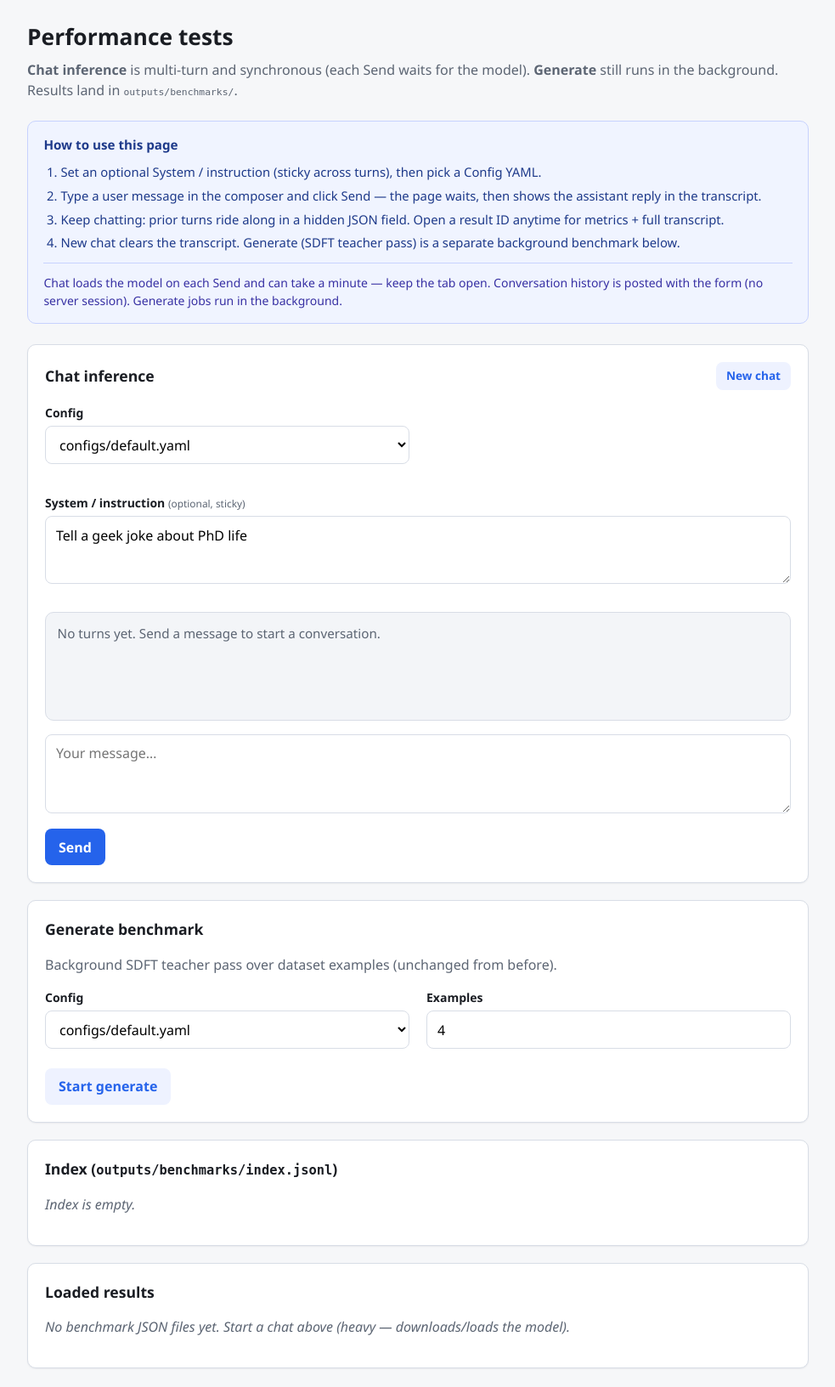
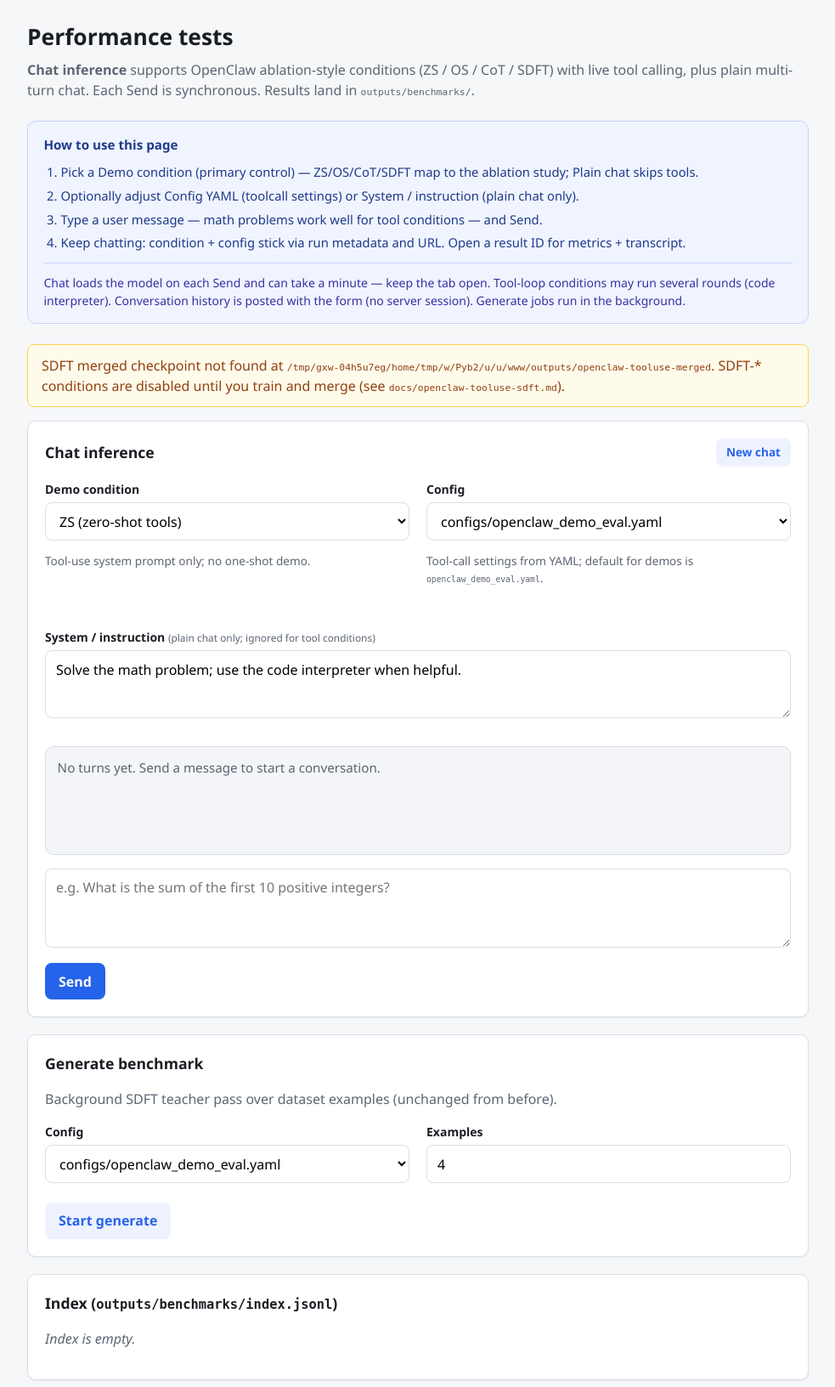
Before and after one commit to lin826/Local-SDFT, a FastAPI app: page /perf in a window 1280 px wide. Shown: the part 53-1685 px from the top of the page at 85% size, without its empty margins (148-1131 px from the left). Before the commit the page ends 1663 px from the top, so only its background shows below. Run offline with FastAPI, Linux system fonts and the light colour scheme.

Commit message:
Add OpenClaw ablation condition selectors to /perf chat demo.
Let users run live tool-loop inference under ZS/OS/CoT/SDFT conditions aligned with the ablation study, with merged-checkpoint detection and sticky condition metadata across multi-turn continues.

Co-authored-by: Cursor <cursoragent@cursor.com>

```diff
--- a/sdft/records/__init__.py
+++ b/sdft/records/__init__.py
@@ -7,6 +7,7 @@ parallel schemas or storage locations.
 from .benchmark import (
     geek_jokes_generations_path,
     measure_chat,
+    measure_toolcall_chat,
     measure_generation,
     measure_geek_jokes,
     measure_inference,
@@ -62,6 +63,7 @@ __all__ = [
     "load_performance_result",
     "geek_jokes_generations_path",
     "measure_chat",
+    "measure_toolcall_chat",
     "measure_generation",
     "measure_geek_jokes",
     "measure_inference",
--- a/sdft/toolcall/loop.py
+++ b/sdft/toolcall/loop.py
@@ -152,6 +152,7 @@ def run_tool_loop(
     device: str | None = None,
     tools: list[dict[str, Any]] | None = None,
     few_shot_messages: list[dict[str, str]] | None = None,
+    history_messages: list[dict[str, str]] | None = None,
 ) -> ToolLoopResult:
     """Run a ReTool-style tool loop until answer, limit, or context overflow."""
     cfg = cfg or ToolLoopConfig()
@@ -171,6 +172,8 @@ def run_tool_loop(
     if prefix is None and cfg.few_shot_k > 0:
         prefix = default_few_shot_messages(fmt, cfg.few_shot_k, cot_line=cot_str)
     messages: list[dict[str, str]] = list(prefix or [])
+    if history_messages:
+        messages.extend(history_messages)
     messages.append({"role": "user", "content": user_prompt})
     response_parts: list[str] = []
     tool_call_count = 0
--- a/web/app.py
+++ b/web/app.py
@@ -16,6 +16,7 @@ from fastapi.responses import HTMLResponse, RedirectResponse
 from fastapi.staticfiles import StaticFiles
 from fastapi.templating import Jinja2Templates
 
+from sdft.config import load_config
 from sdft.records import (
     collect_record,
     collected_records_path,
@@ -24,10 +25,23 @@ from sdft.records import (
     load_collected_records,
     load_performance_index,
     load_performance_result,
+    measure_chat,
+    measure_toolcall_chat,
     performance_dir,
     performance_index_path,
     performance_result_path,
+    persist_performance_result,
     run_benchmark,
+)
+
+from web.demo_conditions import (
+    CONDITION_BY_ID,
+    DEFAULT_OPENCLAW_CONFIG,
+    condition_options,
+    get_condition,
+    merged_checkpoint_available,
+    merged_checkpoint_path,
+    resolve_model_name,
 )
 
 WEB_DIR = Path(__file__).resolve().parent
@@ -36,7 +50,16 @@ templates = Jinja2Templates(directory=str(WEB_DIR / "templates"))
 app = FastAPI(title="Local-SDFT", description="Data collection and performance testing")
 app.mount("/static", StaticFiles(directory=str(WEB_DIR / "static")), name="static")
 
-CONFIG_OPTIONS = ["configs/default.yaml", "configs/geek_jokes.yaml"]
+CONFIG_OPTIONS = [
+    DEFAULT_OPENCLAW_CONFIG,
+    "configs/openclaw_tooluse_sdft.yaml",
+    "configs/openclaw_rl_eval.yaml",
+    "configs/geek_jokes.yaml",
+    "configs/geek_jokes_trained.yaml",
+    "configs/geek_jokes_bench.yaml",
+    "configs/default.yaml",
+]
+DEFAULT_DEMO_CONDITION = "ZS"
 ALLOWED_CHAT_ROLES = {"system", "user", "assistant"}
 
 
@@ -108,10 +131,12 @@ def _build_chat_messages(
 def _chat_context_from_continue(run_id: str | None) -> dict[str, Any]:
     """Load sticky instruction + history from a prior chat run for ?continue=."""
     empty = {
-        "instruction": "Tell a geek joke about PhD life",
+        "instruction": "Solve the math problem; use the code interpreter when helpful.",
         "messages": [],
         "messages_json": "[]",
         "last_run_id": None,
+        "demo_condition": DEFAULT_DEMO_CONDITION,
+        "config_path": DEFAULT_OPENCLAW_CONFIG,
     }
     if not run_id:
         return empty
@@ -120,6 +145,8 @@ def _chat_context_from_continue(run_id: str | None) -> dict[str, Any]:
         return empty
     result = load_performance_result(path)
     meta = result.metadata or {}
+    demo_condition = str(meta.get("demo_condition") or DEFAULT_DEMO_CONDITION)
+    config_path = str(result.config_path or meta.get("config_path") or DEFAULT_OPENCLAW_CONFIG)
     messages = meta.get("messages")
     if not isinstance(messages, list) or not messages:
         # Fall back to single-turn examples for re-run compatibility.
@@ -136,8 +163,10 @@ def _chat_context_from_continue(run_id: str | None) -> dict[str, Any]:
                 "messages": history,
                 "messages_json": json.dumps(history, ensure_ascii=False),
                 "last_run_id": run_id,
+                "demo_condition": demo_condition,
+                "config_path": config_path,
             }
-        return empty
+        return {**empty, "last_run_id": run_id}
 
     typed = [
         {"role": str(m.get("role", "")), "content": str(m.get("content", ""))}
@@ -151,6 +180,8 @@ def _chat_context_from_continue(run_id: str | None) -> dict[str, Any]:
         "messages": history,
         "messages_json": json.dumps(history, ensure_ascii=False),
         "last_run_id": run_id,
+        "demo_condition": demo_condition,
+        "config_path": config_path,
     }
 
 
@@ -219,6 +250,12 @@ async def perf_page(request: Request) -> HTMLResponse:
     # Query overrides for legacy Re-run links (instruction + input → seed chat).
     q_instruction = request.query_params.get("instruction")
     q_input = request.query_params.get("input", "")
+    q_condition = request.query_params.get("condition")
+    q_config = request.query_params.get("config_path")
+    if q_condition:
+        chat["demo_condition"] = q_condition
+    if q_config:
+        chat["config_path"] = q_config
     if q_instruction and not continue_id:
         seed: list[dict[str, str]] = []
         if q_input.strip():
@@ -227,6 +264,8 @@ async def perf_page(request: Request) -> HTMLResponse:
                 "messages": seed,
                 "messages_json": "[]",
                 "last_run_id": None,
+                "demo_condition": chat.get("demo_condition", DEFAULT_DEMO_CONDITION),
+                "config_path": chat.get("config_path", DEFAULT_OPENCLAW_CONFIG),
             }
             # Prefill composer via placeholder template var
             chat["composer_prefill"] = q_input
@@ -237,9 +276,23 @@ async def perf_page(request: Request) -> HTMLResponse:
                 "messages_json": "[]",
                 "last_run_id": None,
                 "composer_prefill": "",
+                "demo_condition": chat.get("demo_condition", DEFAULT_DEMO_CONDITION),
+                "config_path": chat.get("config_path", DEFAULT_OPENCLAW_CONFIG),
             }
     else:
         chat.setdefault("composer_prefill", "")
+
+    selected_condition = chat.get("demo_condition", DEFAULT_DEMO_CONDITION)
+    if selected_condition not in CONDITION_BY_ID:
+        selected_condition = DEFAULT_DEMO_CONDITION
+    selected_config = chat.get("config_path") or request.query_params.get(
+        "config_path", CONFIG_OPTIONS[0]
+    )
+    if selected_config not in CONFIG_OPTIONS:
+        selected_config = CONFIG_OPTIONS[0]
+
+    sdft_missing = not merged_checkpoint_available()
+    sdft_path = str(merged_checkpoint_path())
 
     return templates.TemplateResponse(
         request,
@@ -248,11 +301,13 @@ async def perf_page(request: Request) -> HTMLResponse:
             "results": _load_results(20),
             "index": _index_entries(20),
             "config_options": CONFIG_OPTIONS,
+            "condition_options": condition_options(),
             "request": request,
             "chat": chat,
-            "selected_config": request.query_params.get(
-                "config_path", CONFIG_OPTIONS[0]
-            ),
+            "selected_config": selected_config,
+            "selected_condition": selected_condition,
+            "sdft_missing": sdft_missing,
+            "sdft_path": sdft_path,
         },
     )
 
@@ -264,23 +319,72 @@ def _run_benchmark_task(
     prompts: list[str] | None,
     records: list[dict[str, str]] | None,
     messages: list[dict[str, str]] | None = None,
+    toolcall_kwargs: dict[str, Any] | None = None,
 ):
     kwargs: dict = {"config_path": config_path, "persist": True}
     if benchmark == "generate":
         kwargs["num_examples"] = num_examples
     elif messages is not None:
         kwargs["messages"] = messages
+        if toolcall_kwargs:
+            kwargs["toolcall_kwargs"] = toolcall_kwargs
     elif prompts:
         kwargs["prompts"] = prompts
         kwargs["records"] = records
-        # Interactive web runs use a single prompt; skip warmup so I/O is counted.
         kwargs["warmup_batches"] = 0
     return run_benchmark(benchmark, **kwargs)
 
 
+def _run_chat_inference(
+    *,
+    config_path: str,
+    condition_id: str,
+    instruction: str,
+    history: list[dict[str, str]],
+    user_message: str,
+) -> Any:
+    """Sync chat inference for plain or OpenClaw tool-loop conditions."""
+    condition = get_condition(condition_id)
+    if condition.requires_merged_checkpoint and not merged_checkpoint_available():
+        raise HTTPException(
+            status_code=400,
+            detail=(
+                f"SDFT checkpoint missing at {merged_checkpoint_path()}. "
+                "Train and merge first (docs/openclaw-tooluse-sdft.md)."
+            ),
+        )
+
+    effective_config = config_path if config_path in CONFIG_OPTIONS else condition.config_path
+    messages = _build_chat_messages(instruction, history, user_message)
+
+    cfg = load_config(effective_config)
+    if condition.toolcall:
+        messages = [m for m in messages if m["role"] != "system"]
+        cfg.model.name = resolve_model_name(condition)
+        result = measure_toolcall_chat(
+            cfg,
+            messages,
+            few_shot_k=condition.few_shot_k,
+            cot_line=condition.cot_line,
+            demo_condition=condition.id,
+        )
+    else:
+        result = measure_chat(cfg, messages)
+        result.metadata = result.metadata or {}
+        result.metadata["demo_condition"] = condition.id
+        result.metadata["model_path"] = cfg.model.name
+
+    result.config_path = effective_config
+    result.metadata = result.metadata or {}
+    result.metadata["config_path"] = effective_config
+    persist_performance_result(result)
+    return result
+
+
 @app.post("/perf/chat")
 async def run_perf_chat(
-    config_path: str = Form("configs/default.yaml"),
+    config_path: str = Form(DEFAULT_OPENCLAW_CONFIG),
+    demo_condition: str = Form(DEFAULT_DEMO_CONDITION),
     instruction: str = Form(""),
     user_message: str = Form(...),
     messages_json: str = Form("[]"),
@@ -292,22 +396,22 @@ async def run_perf_chat(
 
     history = _parse_messages_json(messages_json)
     try:
-        messages = _build_chat_messages(instruction, history, user_message)
+        get_condition(demo_condition)
     except ValueError as exc:
         raise HTTPException(status_code=400, detail=str(exc)) from exc
 
     result = await asyncio.to_thread(
-        _run_benchmark_task,
-        "inference",
-        config_path,
-        1,
-        None,
-        None,
-        messages,
+        _run_chat_inference,
+        config_path=config_path,
+        condition_id=demo_condition,
+        instruction=instruction,
+        history=history,
+        user_message=user_message,
     )
     cfg_q = quote(config_path, safe="")
+    cond_q = quote(demo_condition, safe="")
     return RedirectResponse(
-        url=f"/perf?continue={result.id}&config_path={cfg_q}&sent=1",
+        url=f"/perf?continue={result.id}&config_path={cfg_q}&condition={cond_q}&sent=1",
         status_code=303,
     )
 
--- a/web/static/style.css
+++ b/web/static/style.css
@@ -272,6 +272,12 @@ th {
   padding: 0.75rem 1rem;
   border-radius: 8px;
   margin-bottom: 1rem;
+}
+
+.notice-warn {
+  background: #fffbeb;
+  border-color: #fcd34d;
+  color: #92400e;
 }
 
 .howto {
--- a/web/templates/perf.html
+++ b/web/templates/perf.html
@@ -3,14 +3,14 @@
 {% set active = 'perf' %}
 {% block content %}
 <h1 class="page-title">Performance tests</h1>
-<p class="lead"><strong>Chat inference</strong> is multi-turn and synchronous (each Send waits for the model). <strong>Generate</strong> still runs in the background. Results land in <code>outputs/benchmarks/</code>.</p>
+<p class="lead"><strong>Chat inference</strong> supports OpenClaw ablation-style conditions (ZS / OS / CoT / SDFT) with live tool calling, plus plain multi-turn chat. Each Send is synchronous. Results land in <code>outputs/benchmarks/</code>.</p>
 
-{% with page_id='perf', tip='Chat loads the model on each Send and can take a minute — keep the tab open. Conversation history is posted with the form (no server session). Generate jobs run in the background.' %}
+{% with page_id='perf', tip='Chat loads the model on each Send and can take a minute — keep the tab open. Tool-loop conditions may run several rounds (code interpreter). Conversation history is posted with the form (no server session). Generate jobs run in the background.' %}
 {% set steps = [
-  'Set an optional System / instruction (sticky across turns), then pick a Config YAML.',
-  'Type a user message in the composer and click Send — the page waits, then shows the assistant reply in the transcript.',
-  'Keep chatting: prior turns ride along in a hidden JSON field. Open a result ID anytime for metrics + full transcript.',
-  'New chat clears the transcript. Generate (SDFT teacher pass) is a separate background benchmark below.',
+  'Pick a Demo condition (primary control) — ZS/OS/CoT/SDFT map to the ablation study; Plain chat skips tools.',
+  'Optionally adjust Config YAML (toolcall settings) or System / instruction (plain chat only).',
+  'Type a user message — math problems work well for tool conditions — and Send.',
+  'Keep chatting: condition + config stick via run metadata and URL. Open a result ID for metrics + transcript.',
 ] %}
 {% include "howto.html" %}
 {% endwith %}
@@ -20,9 +20,13 @@
 {% elif request.query_params.get('sent') and chat.last_run_id %}
 <p class="notice">Reply ready. Saved as <a href="/perf/{{ chat.last_run_id }}"><code>{{ chat.last_run_id }}</code></a> — keep chatting or open the detail page.</p>
 {% elif request.query_params.get('continue') and chat.last_run_id %}
-<p class="notice">Continuing from <a href="/perf/{{ chat.last_run_id }}"><code>{{ chat.last_run_id }}</code></a>.</p>
+<p class="notice">Continuing from <a href="/perf/{{ chat.last_run_id }}"><code>{{ chat.last_run_id }}</code></a>{% if selected_condition %} · condition <strong>{{ selected_condition }}</strong>{% endif %}.</p>
 {% elif request.query_params.get('instruction') %}
 <p class="notice">Prefilled from a previous run’s Re-run link — edit as needed, then Send.</p>
+{% endif %}
+
+{% if sdft_missing %}
+<p class="notice notice-warn">SDFT merged checkpoint not found at <code>{{ sdft_path }}</code>. SDFT-* conditions are disabled until you train and merge (see <code>docs/openclaw-tooluse-sdft.md</code>).</p>
 {% endif %}
 
 <section class="section" id="chat">
@@ -34,16 +38,33 @@
   <form method="post" action="/perf/chat" id="chat-form">
     <div class="grid-2">
       <div class="field">
+        <label for="demo_condition">Demo condition</label>
+        <select id="demo_condition" name="demo_condition">
+          {% for opt in condition_options %}
+          <option value="{{ opt.id }}"
+            {% if opt.id == selected_condition %}selected{% endif %}
+            {% if opt.disabled %}disabled{% endif %}
+            title="{{ opt.description }}{% if opt.disabled %} — {{ opt.disabled_reason }}{% endif %}">
+            {{ opt.label }}{% if opt.disabled %} (unavailable){% endif %}
+          </option>
+          {% endfor %}
+        </select>
+        <p class="field-hint" id="condition-hint">
+          {% for opt in condition_options if opt.id == selected_condition %}{{ opt.description }}{% endfor %}
+        </p>
+      </div>
+      <div class="field">
         <label for="config_path">Config</label>
         <select id="config_path" name="config_path">
           {% for cfg in config_options %}
           <option value="{{ cfg }}" {% if cfg == selected_config %}selected{% endif %}>{{ cfg }}</option>
           {% endfor %}
         </select>
+        <p class="field-hint">Tool-call settings from YAML; default for demos is <code>openclaw_demo_eval.yaml</code>.</p>
       </div>
       <div class="field" style="grid-column: 1 / -1;">
-        <label for="instruction">System / instruction <span class="field-hint">(optional, sticky)</span></label>
-        <textarea id="instruction" name="instruction" rows="2" placeholder="Overall task guidance for the model…">{{ chat.instruction }}</textarea>
+        <label for="instruction">System / instruction <span class="field-hint">(plain chat only; ignored for tool conditions)</span></label>
+        <textarea id="instruction" name="instruction" rows="2" placeholder="Overall task guidance for plain chat…">{{ chat.instruction }}</textarea>
       </div>
     </div>
 
@@ -66,7 +87,7 @@
 
     <div class="chat-composer">
       <label for="user_message" class="visually-hidden">Message</label>
-      <textarea id="user_message" name="user_message" rows="3" required placeholder="Your message…">{{ chat.composer_prefill }}</textarea>
+      <textarea id="user_message" name="user_message" rows="3" required placeholder="e.g. What is the sum of the first 10 positive integers?">{{ chat.composer_prefill }}</textarea>
       <div class="actions chat-actions">
         <button class="btn" type="submit" id="chat-send">Send</button>
         {% if chat.last_run_id %}
@@ -137,7 +158,7 @@
     <div class="result-head">
       <div>
         <strong><a href="/perf/{{ r.id }}">{{ r.id }}</a></strong>
-        <span class="badge badge-completed">{{ r.benchmark }}{% if messages %} · chat{% endif %}</span>
+        <span class="badge badge-completed">{{ r.benchmark }}{% if messages %} · chat{% endif %}{% if r.metadata and r.metadata.get('demo_condition') %} · {{ r.metadata.demo_condition }}{% endif %}</span>
         <div class="meta">{{ r.model }} · {{ r.metrics.device }} · {{ r.run_at }}</div>
       </div>
     </div>
@@ -199,6 +220,18 @@
 (function () {
   var form = document.getElementById('chat-form');
   var btn = document.getElementById('chat-send');
+  var cond = document.getElementById('demo_condition');
+  var hint = document.getElementById('condition-hint');
+  var hints = {
+    {% for opt in condition_options %}
+    {{ opt.id|tojson }}: {{ opt.description|tojson }}{% if not loop.last %},{% endif %}
+    {% endfor %}
+  };
+  if (cond && hint) {
+    cond.addEventListener('change', function () {
+      hint.textContent = hints[cond.value] || '';
+    });
+  }
   if (!form || !btn) return;
   form.addEventListener('submit', function () {
     btn.disabled = true;
--- a/web/templates/run_detail.html
+++ b/web/templates/run_detail.html
@@ -11,6 +11,12 @@
   <span class="pill pill-muted">{{ result.metrics.device }}</span>
   {% if result.config_path %}
   <span class="pill pill-muted">{{ result.config_path }}</span>
+  {% endif %}
+  {% if result.metadata and result.metadata.get('demo_condition') %}
+  <span class="pill pill-accent">{{ result.metadata.demo_condition }}</span>
+  {% endif %}
+  {% if result.metadata and result.metadata.get('tool_call_count') is not none %}
+  <span class="pill pill-muted">{{ result.metadata.tool_call_count }} tool call(s)</span>
   {% endif %}
   <span class="pill pill-accent">{{ "%.1f"|format(result.metrics.tokens_per_second) }} tok/s</span>
   <span class="pill pill-accent">{{ "%.1f"|format(result.metrics.latency_ms_mean) }} ms latency</span>
```
Also changed, not shown: sdft/records/benchmark.py (+103 -1 lines), tests/test_perf_chat.py (+64 -3 lines), web/demo_conditions.py (added, +164 -0 lines).
